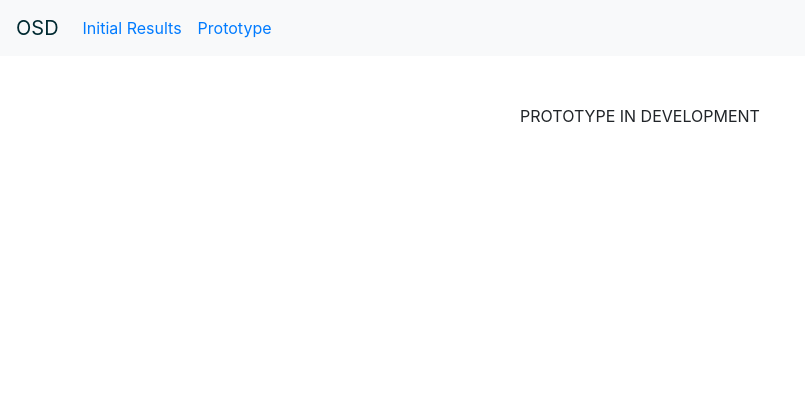
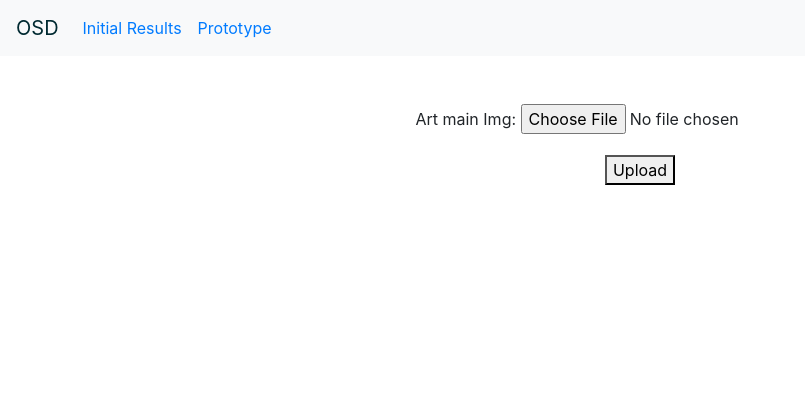
Before and after one commit to ucdscenter/open-art-app, a Django app: page /similar_art/prototype in a window 1280 px wide. Shown: the top 420 px of the page, without its empty margins (0-805 px from the left). Run offline with Django 3.2, Linux system fonts and the light colour scheme; some libraries are stand-ins or nearby versions.

Commit message:
Image uploading on the prototype page

```diff
--- /dev/null
+++ b/open_art/similar_art/forms.py
@@ -0,0 +1,8 @@
+from django import forms
+from .models import *
+
+class ArtForm(forms.ModelForm):
+
+    class Meta:
+        model = Art
+        fields = ['art_main_Img']
--- a/open_art/similar_art/models.py
+++ b/open_art/similar_art/models.py
@@ -10,3 +10,6 @@ class Query(models.Model):
 class Response(models.Model):
     query = models.ForeignKey(Query, on_delete=models.CASCADE)
     main_responses = models.CharField(max_length=200)
+
+class Art(models.Model):
+    art_main_Img = models.ImageField(upload_to ='images/')
--- a/open_art/similar_art/templates/similar_art/prototype.html
+++ b/open_art/similar_art/templates/similar_art/prototype.html
@@ -5,7 +5,12 @@
 
 <div class="col-12 screen-col align-middle pt-5" align="center">
     <div class="col-8">
-      PROTOTYPE IN DEVELOPMENT
+      <form method = "post" enctype="multipart/form-data">
+        {% csrf_token %}
+        {{ form.as_p }}
+        <button type="submit">Upload</button> <br>
+        {{ message }}
+      </form>
     </div>
 </div>
 
--- a/open_art/similar_art/views.py
+++ b/open_art/similar_art/views.py
@@ -1,6 +1,7 @@
-from django.shortcuts import render
+from django.shortcuts import render, redirect
 from django.http import HttpResponse
 from django.http import FileResponse, Http404
+from .forms import *
 # Create your views here.
 
 def index(request):
@@ -10,8 +11,19 @@ def index(request):
 
 def prototype(request):
 	html = 'similar_art/prototype.html'
-	ctxt = {}
-	return render(request, html, ctxt)
+	if request.method == 'GET':
+		form = ArtForm()
+		ctxt = {'form' : form}
+		return render(request, html, ctxt)
+	else:
+		form = ArtForm(request.POST, request.FILES)
+
+		if form.is_valid():
+			form.save()
+			newForm = ArtForm()
+			ctxt = {'form' : newForm, 'message': 'Your image was uploaded successfully'}
+			return render(request, html, ctxt)
+
 
 def initial_results(request):
 	html = 'similar_art/initial_results.html'
```
Also changed, not shown: open_art/open_art/settings.py (+5 -2 lines), open_art/db.sqlite3, open_art/similar_art/migrations/0002_art.py (added), 1 other file.
